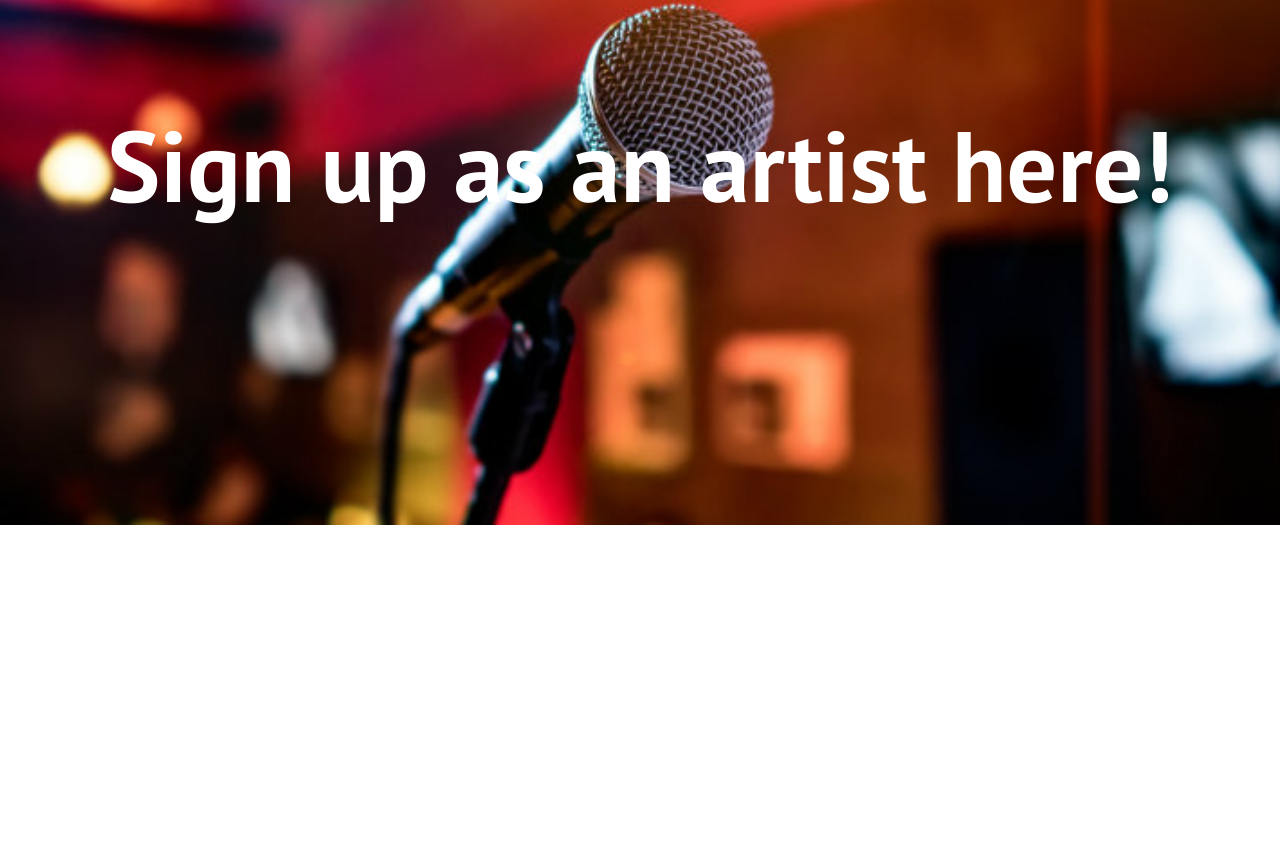
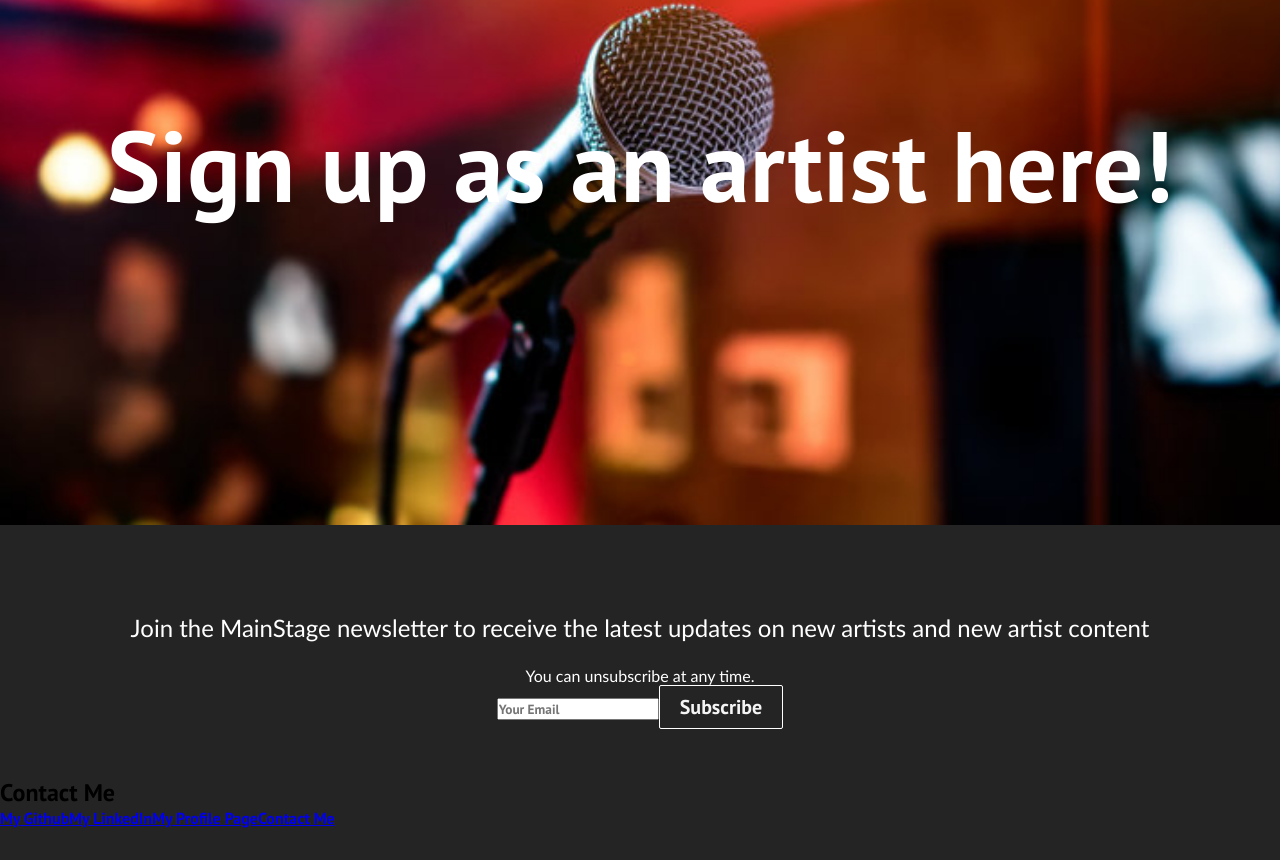
Before and after one commit to tayphill13/mainstage-proto, a React (Create React App) app: page /sign-up in a window 1280 px wide. Shown: the part 280-1140 px from the top of the page. Before the commit the page ends 805 px from the top, so only its background shows below. Built offline with nearby package versions, Linux system fonts and the light colour scheme.

Commit message:
continue building the footer stylings so they aren't scrunched at the bottom

```diff
--- a/src/App.js
+++ b/src/App.js
@@ -1,5 +1,6 @@
 import React from 'react';
-import Navbar from './components/Navbar'
+import Navbar from './components/Navbar';
+import Footer from './components/Footer';
 import { BrowserRouter as Router, Switch, Route } from 'react-router-dom';
 import './App.css';
 import Home from './components/pages/Home';
@@ -19,6 +20,7 @@ function App() {
         <Route path='/contact' component={Contact} />
         <Route path='/sign-up' component={SignUp} />
       </Switch>
+      <Footer />
     </Router>
   );
 }
--- /dev/null
+++ b/src/components/Footer.css
@@ -0,0 +1,30 @@
+.footer-container {
+  background-color: #242424;
+  padding: 4rem 0 2rem 0;
+  display: flex;
+  flex-direction: column;
+  justify-content: center;
+  align-self: center;
+}
+
+.footer-subscription {
+  display: flex;
+  flex-direction: column;
+  justify-content: center;
+  align-items: center;
+  text-align: center;
+
+  margin-bottom: 24px;
+  padding:24px;
+  color: #fff;
+}
+
+.footer-subscription > p {
+  font-family: 'Trebuchet MS', 'Lucida Sans Unicode', 'Lucida Grande',
+    'Lucida Sans', Arial, sans-serif;
+}
+
+.footer-subscription-heading {
+  margin-bottom: 24px;
+  font-size: 24px;
+}
--- /dev/null
+++ b/src/components/Footer.js
@@ -0,0 +1,44 @@
+import React from 'react';
+import './Footer.css';
+import { Link } from 'react-router-dom';
+import { Button } from './Button';
+
+function Footer() {
+  return (
+    <div className='footer-container'>
+      <section className="footer-subscription">
+        <p className="footer-subscription-heading">
+          Join the MainStage newsletter to receive the latest updates on new artists and new artist content
+        </p>
+        <p className='footer-subscription-text'>
+          You can unsubscribe at any time.
+        </p>
+        <div className='input-areas'>
+          <form>
+            <input
+              type='email'
+              name='email'
+              placeholder='Your Email'
+              className='footer-input'
+            />
+            <Button buttonStyle='btn--outline'>Subscribe</Button>
+          </form>
+        </div>
+      </section>
+      <div className='footer-links'>
+        <div className='footer-link-wrapper'>
+          <div className='footer-link-items'>
+            <h2>Contact Me</h2>
+            <Link to='/'>My Github</Link>
+            <Link to='/'>My LinkedIn</Link>
+            <Link to='/'>My Profile Page</Link>
+            <Link to='/contact'>Contact Me</Link>
+            {/* <Link to='/'></Link> */}
+          </div>
+        </div>
+      </div>
+    </div>
+  );
+}
+
+export default Footer;
```
